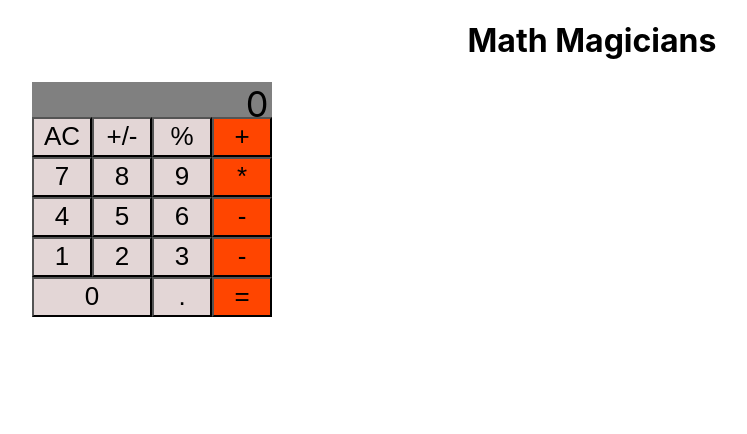
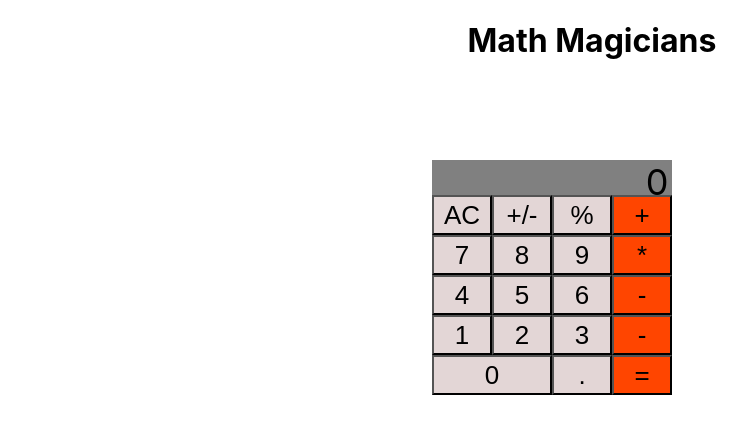
Before and after one commit to cyrilmuchemi/Math-Magicians, a React (Create React App) app: page / in a window 1280 px wide. Shown: the top 434 px of the page, without its empty margins (48-795 px from the left). Built offline with nearby package versions, Linux system fonts and the light colour scheme.

Commit message:
Center the calculator

```diff
--- a/src/App.css
+++ b/src/App.css
@@ -7,6 +7,8 @@
   flex-direction: column;
   justify-content: center;
   width: 400px;
+  margin-left: 400px;
+  margin-top: 100px;
 }
 
 .display {
```
